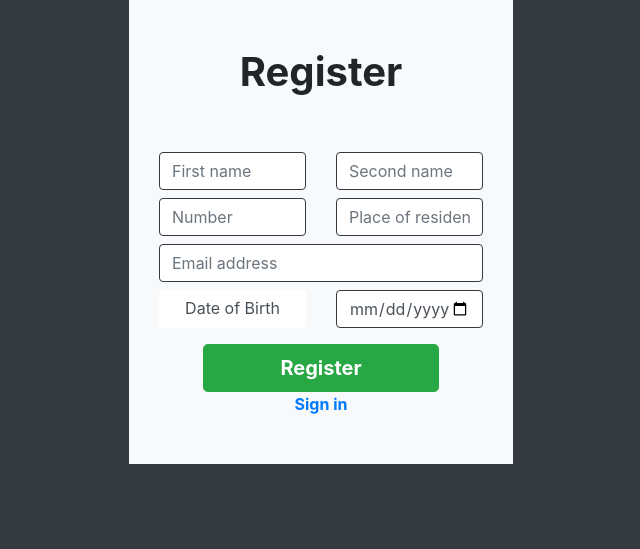
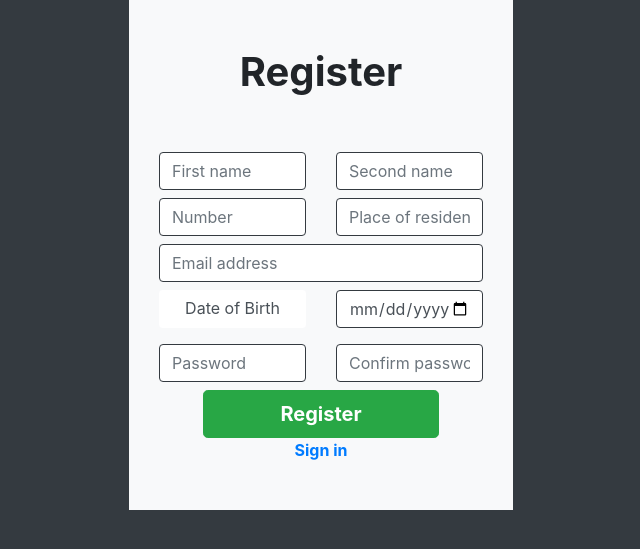
Before and after one commit to xCasellx/mission, a PHP site: page /RegPage.php in a window 1280 px wide. Shown: the top 549 px of the page, without its empty margins (319-959 px from the left). Run offline with PHP 8.4, Linux system fonts and the light colour scheme.

Commit message:
fix reg_page

```diff
--- a/RegPage.php
+++ b/RegPage.php
@@ -36,7 +36,7 @@
         }elseif($date == ''){
             $error ="Date empty";
         }
-        elseif($password == $confirm_password){
+        elseif($password != $confirm_password){
             $error ="Password mismatch";
         }
         $res=$db->query("SELECT `email` FROM `user` WHERE `email`= '$email' ");
@@ -45,7 +45,7 @@
             $error = "this email already exists";
         }
         if(empty($error)){
-            $password = md5($_POST["password"]);
+            $password = md5($password);
             $db->query("INSERT INTO `user` (`first_name`,`second_name`,`email`,`password`,`date`,`number`,`town`) VALUE
                                                  ('$fname','$sname','$email','$password','$date','$number','$residence')");
             $db->close();
@@ -96,6 +96,14 @@
                         </div>
                     </div>
                     <div class="row mt-2">
+                        <div class="col">
+                            <input class="border border-dark form-control" type="password" name="password" placeholder="Password">
+                        </div>
+                        <div class="col">
+                            <input class="border border-dark form-control" type="password" name="confirm_password" placeholder="Confirm password">
+                        </div>
+                    </div>
+                    <div class="row mt-2">
                         <button  class="offset-2 col-8  btn btn-lg btn-success btn-block" type="submit" name="submit"><strong>Register</strong></button>
                     </div>
                     <div class="row">
```
